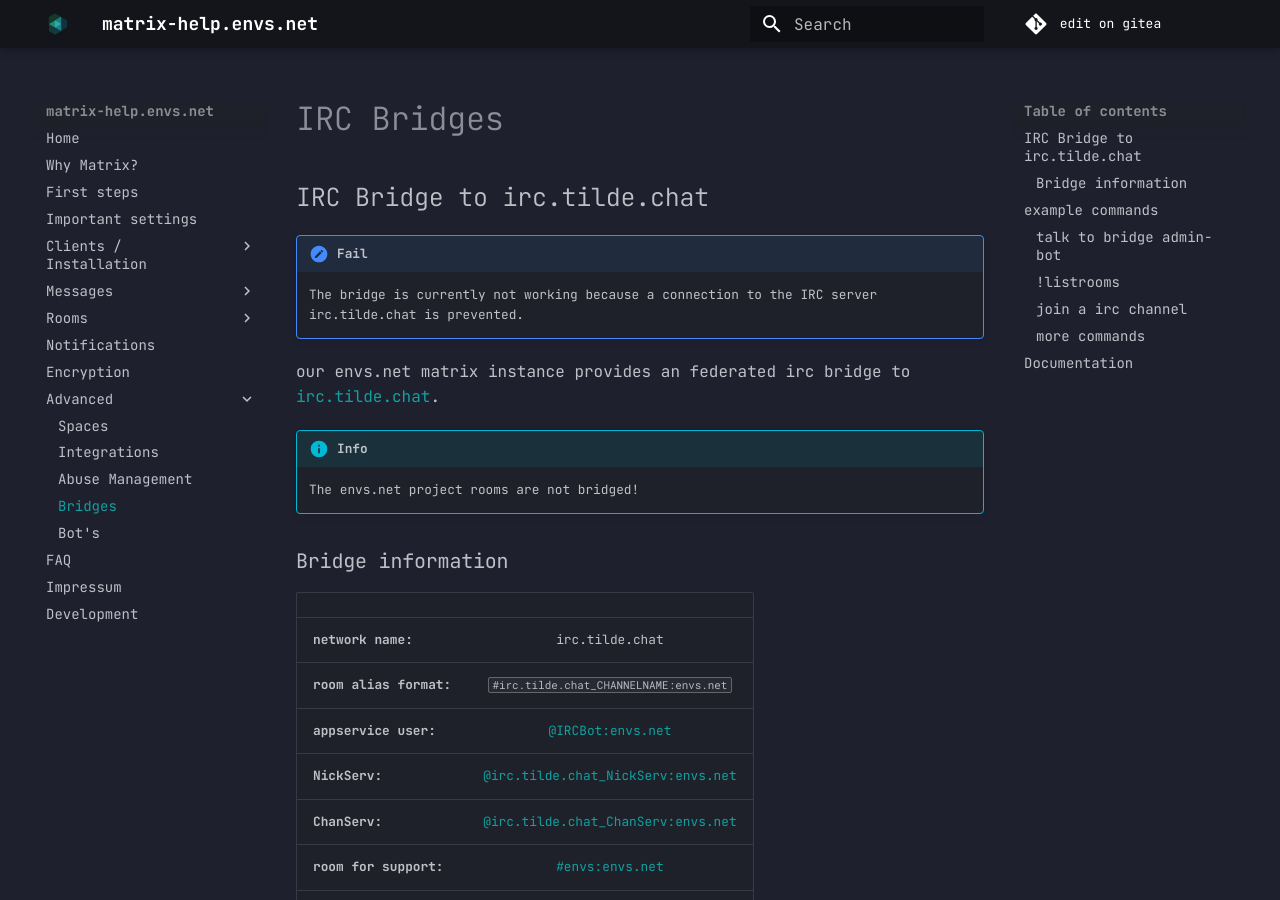
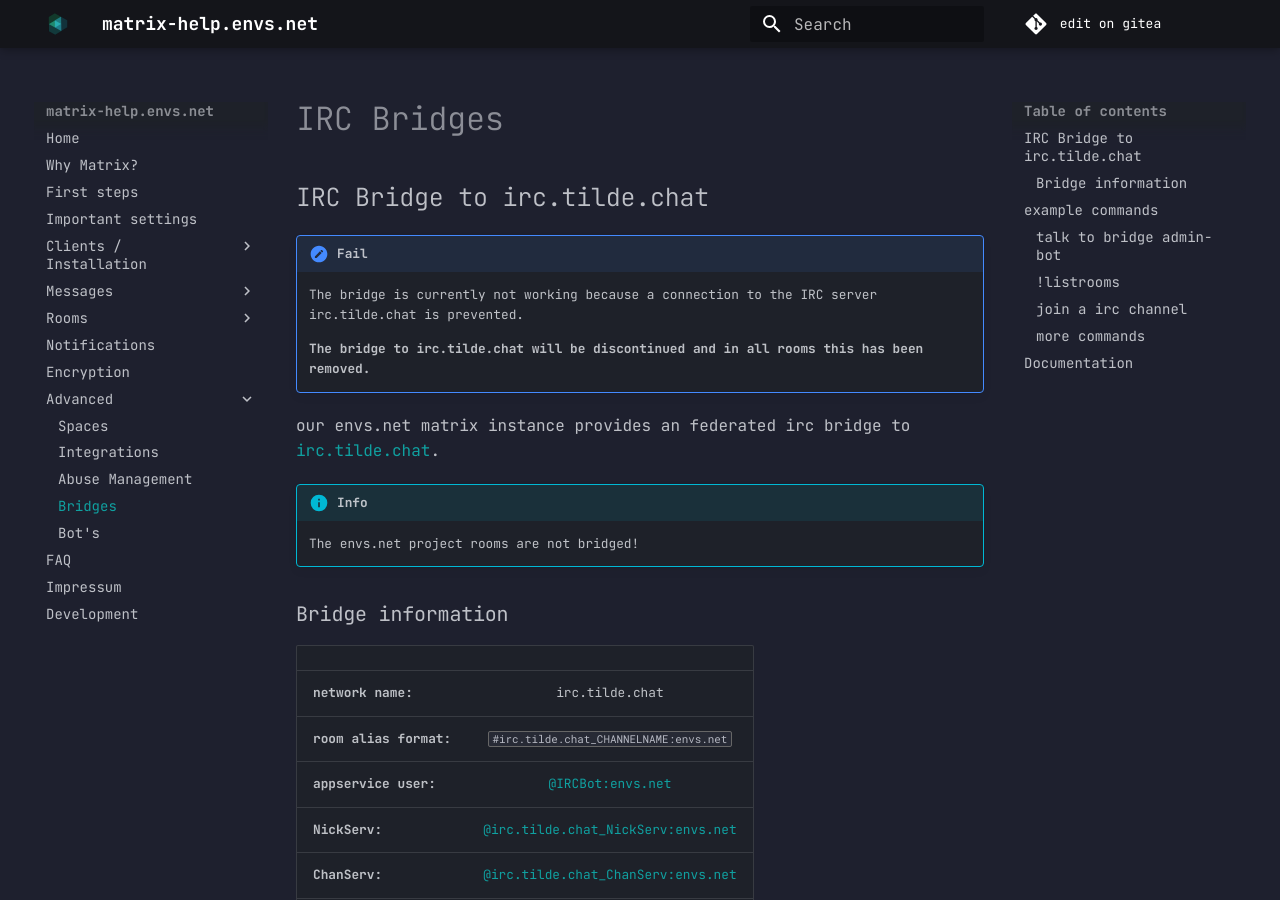
Before and after one commit to envs-net/matrix-doc, an MkDocs documentation site: the page built from docs/advanced/bridges.md, in a window 1280 px wide and 900 px high. Built offline with MkDocs 1.6.1 and Material for MkDocs 9.7.7, drawn with Linux system fonts in a browser that asks for light colours.

Commit message:
advanced/bridges.md: add removed Bridge info

```diff
--- a/docs/advanced/bridges.md
+++ b/docs/advanced/bridges.md
@@ -9,6 +9,8 @@ date: 2021-08-03T20:30:00+02:00
 
 !!! fail
 	The bridge is currently not working because a connection to the IRC server irc.tilde.chat is prevented.
+
+	**The bridge to irc.tilde.chat will be discontinued and in all rooms this has been removed.**
 
 our envs.net matrix instance provides an federated irc bridge to [irc.tilde.chat](https://tilde.chat/).
 
```
